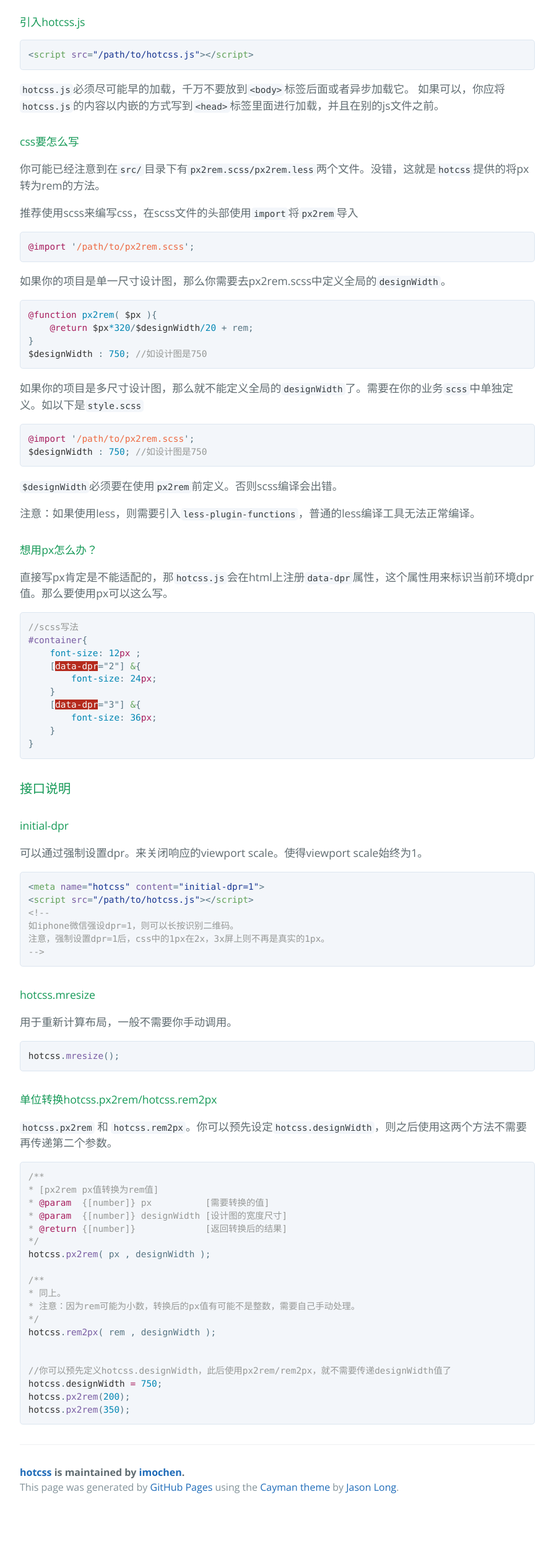
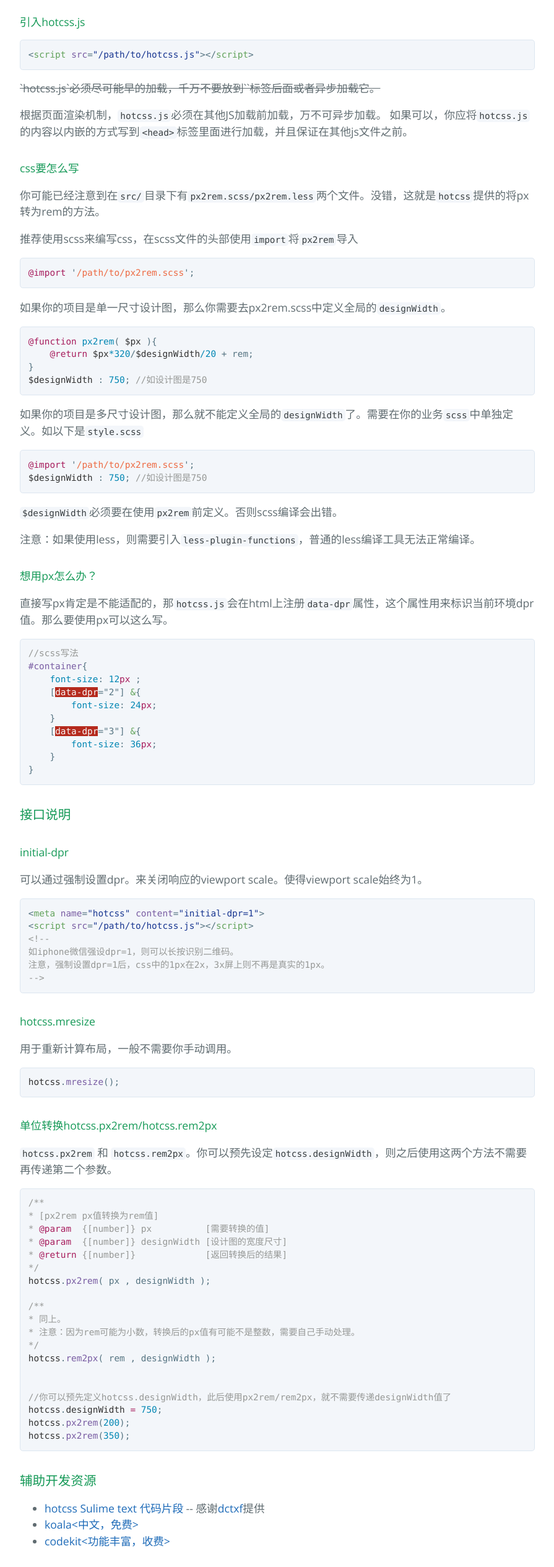
Before and after one commit to imochen/hotcss, a plain HTML site: page index.html in a window 1280 px wide. Shown: the part 1800-4329 px from the top of the page at 62% size, without its empty margins (192-1087 px from the left). Before the commit the page ends 4244 px from the top, so only its background shows below. Drawn offline with nearby package versions, Linux system fonts and the light colour scheme.

```diff
--- a/index.html
+++ b/index.html
@@ -106,8 +106,10 @@
 
 <div class="highlight highlight-text-html-basic"><pre>&lt;<span class="pl-ent">script</span> <span class="pl-e">src</span>=<span class="pl-s"><span class="pl-pds">"</span>/path/to/hotcss.js<span class="pl-pds">"</span></span>&gt;&lt;/<span class="pl-ent">script</span>&gt;</pre></div>
 
-<p><code>hotcss.js</code>必须尽可能早的加载，千万不要放到<code>&lt;body&gt;</code>标签后面或者异步加载它。
-如果可以，你应将<code>hotcss.js</code>的内容以内嵌的方式写到<code>&lt;head&gt;</code>标签里面进行加载，并且在别的js文件之前。</p>
+<del>`hotcss.js`必须尽可能早的加载，千万不要放到``标签后面或者异步加载它。</del>
+
+<p>根据页面渲染机制，<code>hotcss.js</code>必须在其他JS加载前加载，万不可异步加载。
+如果可以，你应将<code>hotcss.js</code>的内容以内嵌的方式写到<code>&lt;head&gt;</code>标签里面进行加载，并且保证在其他js文件之前。</p>
 
 <h4>
 <a id="css要怎么写" class="anchor" href="#css%E8%A6%81%E6%80%8E%E4%B9%88%E5%86%99" aria-hidden="true"><span class="octicon octicon-link"></span></a>css要怎么写</h4>
@@ -197,6 +199,16 @@
 <span class="pl-smi">hotcss</span>.<span class="pl-en">px2rem</span>(<span class="pl-c1">200</span>);
 <span class="pl-smi">hotcss</span>.<span class="pl-en">px2rem</span>(<span class="pl-c1">350</span>);</pre></div>
 
+<h3>
+<a id="辅助开发资源" class="anchor" href="#%E8%BE%85%E5%8A%A9%E5%BC%80%E5%8F%91%E8%B5%84%E6%BA%90" aria-hidden="true"><span class="octicon octicon-link"></span></a>辅助开发资源</h3>
+
+<ul>
+<li>
+<a href="https://github.com/imochen/hotcss/issues/7">hotcss Sulime text 代码片段</a> -- 感谢<a href="https://github.com/dctxf">dctxf</a>提供</li>
+<li><a href="http://koala-app.com/index-zh.html">koala&lt;中文，免费&gt;</a></li>
+<li><a href="http://incident57.com/codekit/">codekit&lt;功能丰富，收费&gt;</a></li>
+</ul>
+
       <footer class="site-footer">
         <span class="site-footer-owner"><a href="https://github.com/imochen/hotcss">hotcss</a> is maintained by <a href="https://github.com/imochen">imochen</a>.</span>
 
```
Also changed, not shown: params.json (+1 -1 lines).
